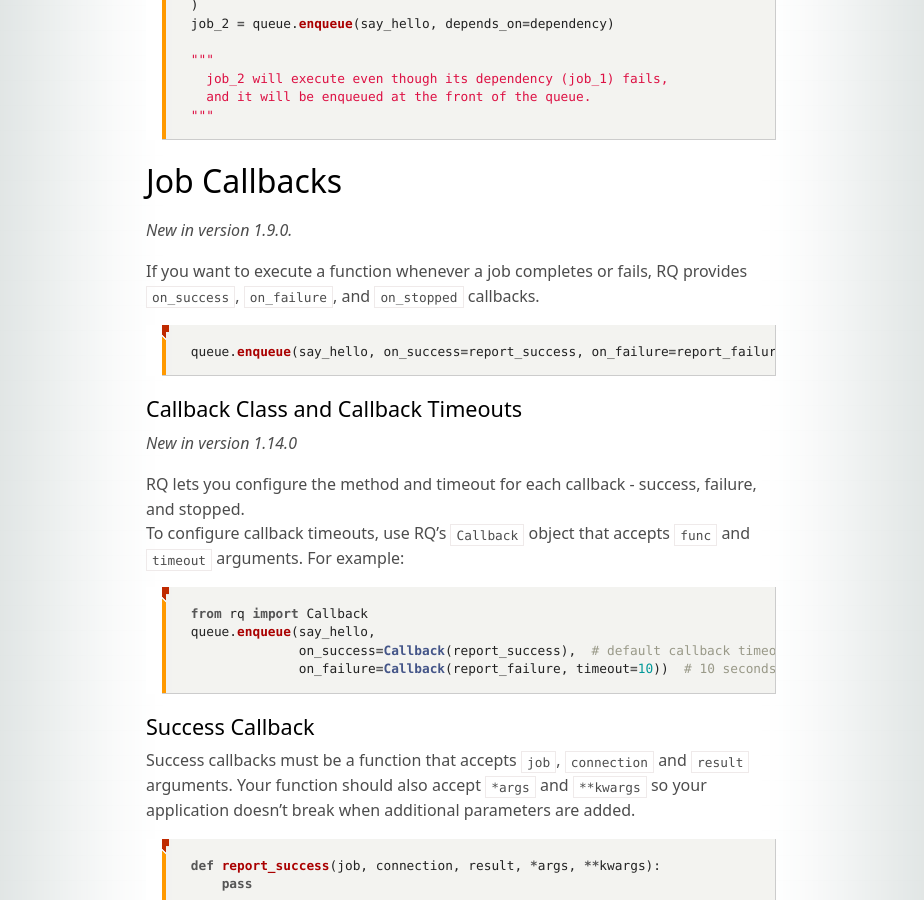
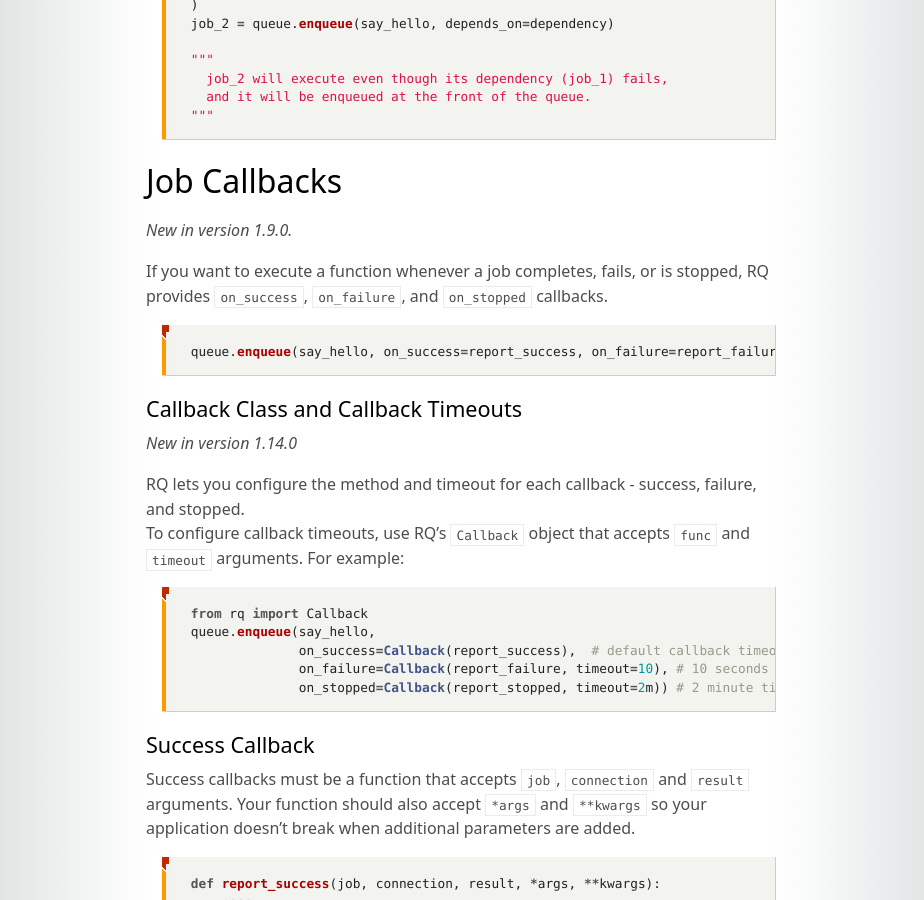
Before and after one commit to rq/rq, a Jekyll site: the page built from docs/docs/index.md, in a window 1280 px wide and 900 px high, scrolled down 4144 px. Shown: the whole window, without its empty margins (179-1103 px from the left). Built offline with Jekyll 4.4.1, drawn with Linux system fonts in a browser that asks for light colours; some web fonts are replaced; comment, search, counter and statistics services are not loaded.

Commit message:
Add stopped callback usage example

````diff
--- a/docs/docs/index.md
+++ b/docs/docs/index.md
@@ -194,7 +194,7 @@ job_2 = queue.enqueue(say_hello, depends_on=dependency)
 ## Job Callbacks
 _New in version 1.9.0._
 
-If you want to execute a function whenever a job completes or fails, RQ provides
+If you want to execute a function whenever a job completes, fails, or is stopped, RQ provides
 `on_success`, `on_failure`, and `on_stopped` callbacks.
 
 ```python
@@ -213,7 +213,8 @@ To configure callback timeouts, use RQ's
 from rq import Callback
 queue.enqueue(say_hello,
               on_success=Callback(report_success),  # default callback timeout (60 seconds)
-              on_failure=Callback(report_failure, timeout=10))  # 10 seconds timeout
+              on_failure=Callback(report_failure, timeout=10), # 10 seconds timeout
+              on_stopped=Callback(report_stopped, timeout=2m)) # 2 minute timeout
 ```
 
 ### Success Callback
````
